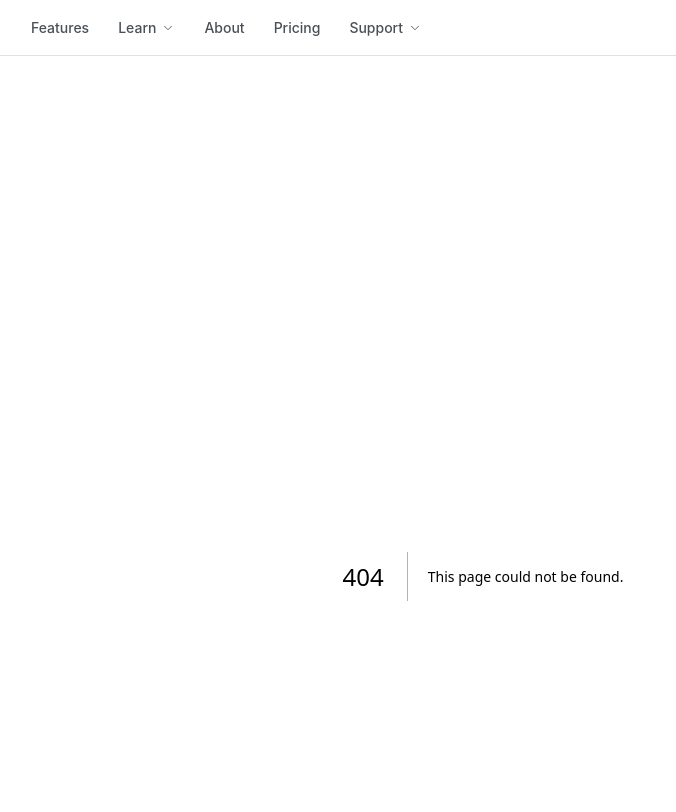
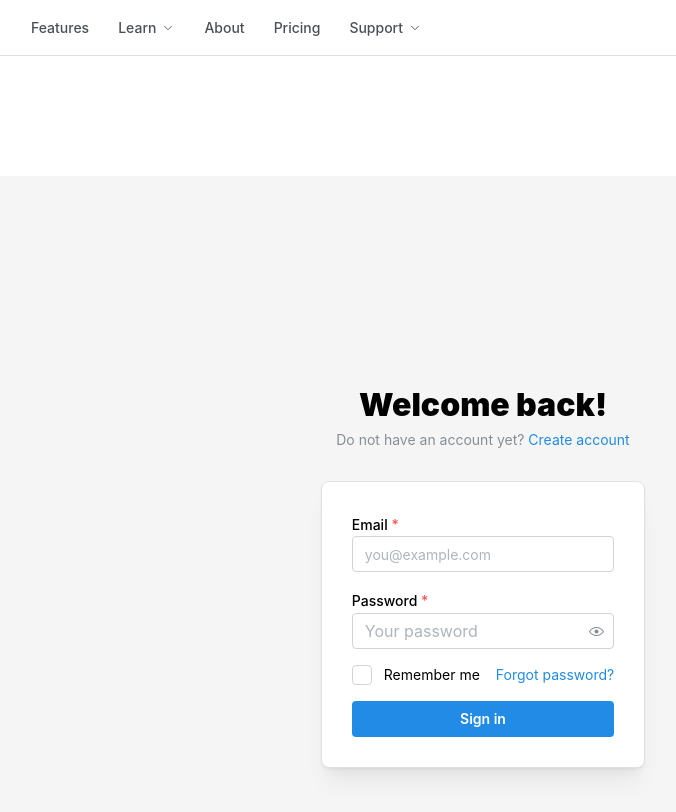
Before and after one commit to Franzmaglanque/PMH, a Next.js app: page /login in a window 1280 px wide. Before the commit this address had no page. Shown: the top 812 px of the page, without its empty margins (157-833 px from the left). Built offline with nearby package versions, Linux system fonts and the light colour scheme.

Commit message:
mantine datatable

```diff
--- a/app/api/batch_table_api.tsx
+++ b/app/api/batch_table_api.tsx
@@ -32,7 +32,8 @@ export const fetchBatchRecords = async () => {
                 },
             });
 
-        return response.json();
+        const result = await response.json();
+        return result.data;
 
     } catch (error) {
         console.log(error);
--- /dev/null
+++ b/app/login/layout.tsx
@@ -0,0 +1,17 @@
+import { Box } from '@mantine/core';
+
+export default function LoginLayout({ children }: { children: React.ReactNode }) {
+  return (
+    <Box
+      style={{
+        minHeight: '100vh',
+        display: 'flex',
+        alignItems: 'center',
+        justifyContent: 'center',
+        backgroundColor: '#f5f5f5',
+      }}
+    >
+      {children}
+    </Box>
+  );
+}
--- /dev/null
+++ b/app/login/page.tsx
@@ -0,0 +1,114 @@
+'use client';
+
+import {
+  Paper,
+  TextInput,
+  PasswordInput,
+  Checkbox,
+  Button,
+  Title,
+  Text,
+  Container,
+  Group,
+  Anchor,
+  Stack,
+} from '@mantine/core';
+import { useForm } from '@mantine/form';
+import { useState } from 'react';
+import { useRouter } from 'next/navigation';
+
+export default function LoginPage() {
+  const [loading, setLoading] = useState(false);
+  const router = useRouter();
+
+  const form = useForm({
+    initialValues: {
+      email: '',
+      password: '',
+      rememberMe: false,
+    },
+    validate: {
+      email: (value) => (/^\S+@\S+$/.test(value) ? null : 'Invalid email'),
+      password: (value) => (value.length >= 6 ? null : 'Password must be at least 6 characters'),
+    },
+  });
+
+  const handleSubmit = async (values: typeof form.values) => {
+    setLoading(true);
+    try {
+      const response = await fetch(`${process.env.NEXT_PUBLIC_API_URL}/login`, {
+        method: 'POST',
+        headers: {
+          'Content-Type': 'application/json',
+        },
+        body: JSON.stringify({
+          email: values.email,
+          password: values.password,
+        }),
+      });
+
+      const data = await response.json();
+
+      if (response.ok) {
+        // Store token or handle successful login
+        localStorage.setItem('token', data.token);
+        router.push('/batch'); // Redirect to dashboard
+      } else {
+        // Handle error
+        form.setErrors({ email: data.message || 'Login failed' });
+      }
+    } catch (error) {
+      form.setErrors({ email: 'Something went wrong. Please try again.' });
+    } finally {
+      setLoading(false);
+    }
+  };
+
+  return (
+    <Container size={420} my={40}>
+      <Title ta="center" fw={900} style={{ fontSize: '2rem' }}>
+        Welcome back!
+      </Title>
+      <Text c="dimmed" size="sm" ta="center" mt={5}>
+        Do not have an account yet?{' '}
+        <Anchor size="sm" component="button">
+          Create account
+        </Anchor>
+      </Text>
+
+      <Paper withBorder shadow="md" p={30} mt={30} radius="md">
+        <form onSubmit={form.onSubmit(handleSubmit)}>
+          <Stack>
+            <TextInput
+              label="Email"
+              placeholder="you@example.com"
+              required
+              {...form.getInputProps('email')}
+            />
+
+            <PasswordInput
+              label="Password"
+              placeholder="Your password"
+              required
+              {...form.getInputProps('password')}
+            />
+
+            <Group justify="space-between">
+              <Checkbox
+                label="Remember me"
+                {...form.getInputProps('rememberMe', { type: 'checkbox' })}
+              />
+              <Anchor component="button" size="sm">
+                Forgot password?
+              </Anchor>
+            </Group>
+
+            <Button type="submit" fullWidth loading={loading}>
+              Sign in
+            </Button>
+          </Stack>
+        </form>
+      </Paper>
+    </Container>
+  );
+}
--- a/package.json
+++ b/package.json
@@ -25,6 +25,7 @@
     "@next/bundle-analyzer": "^15.5.4",
     "@tabler/icons-react": "^3.35.0",
     "@tanstack/react-query": "^5.90.2",
+    "mantine-datatable": "^8.2.0",
     "next": "15.5.4",
     "react": "19.1.1",
     "react-dom": "19.1.1"
```
Also changed, not shown: app/batch/page.tsx (+37 -96 lines), 2 other files (tests, documents, lock files or other folders).
